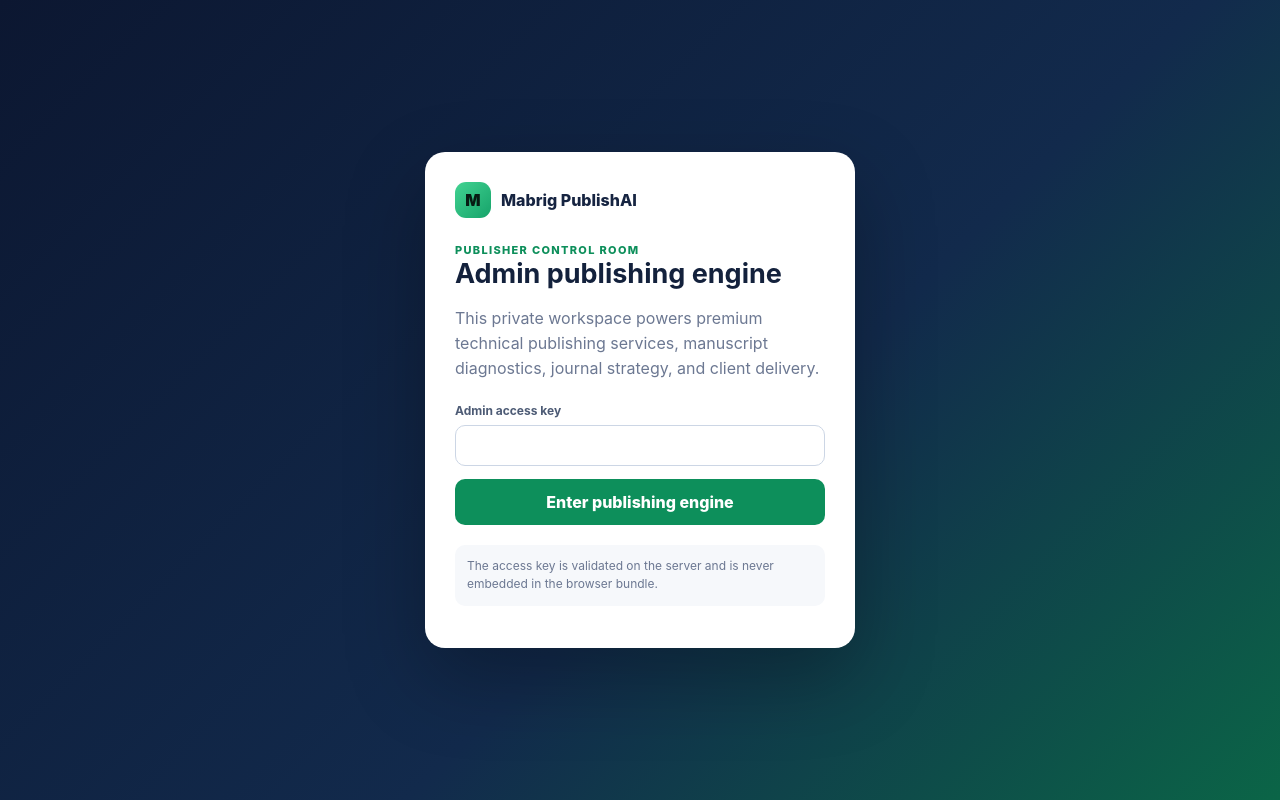
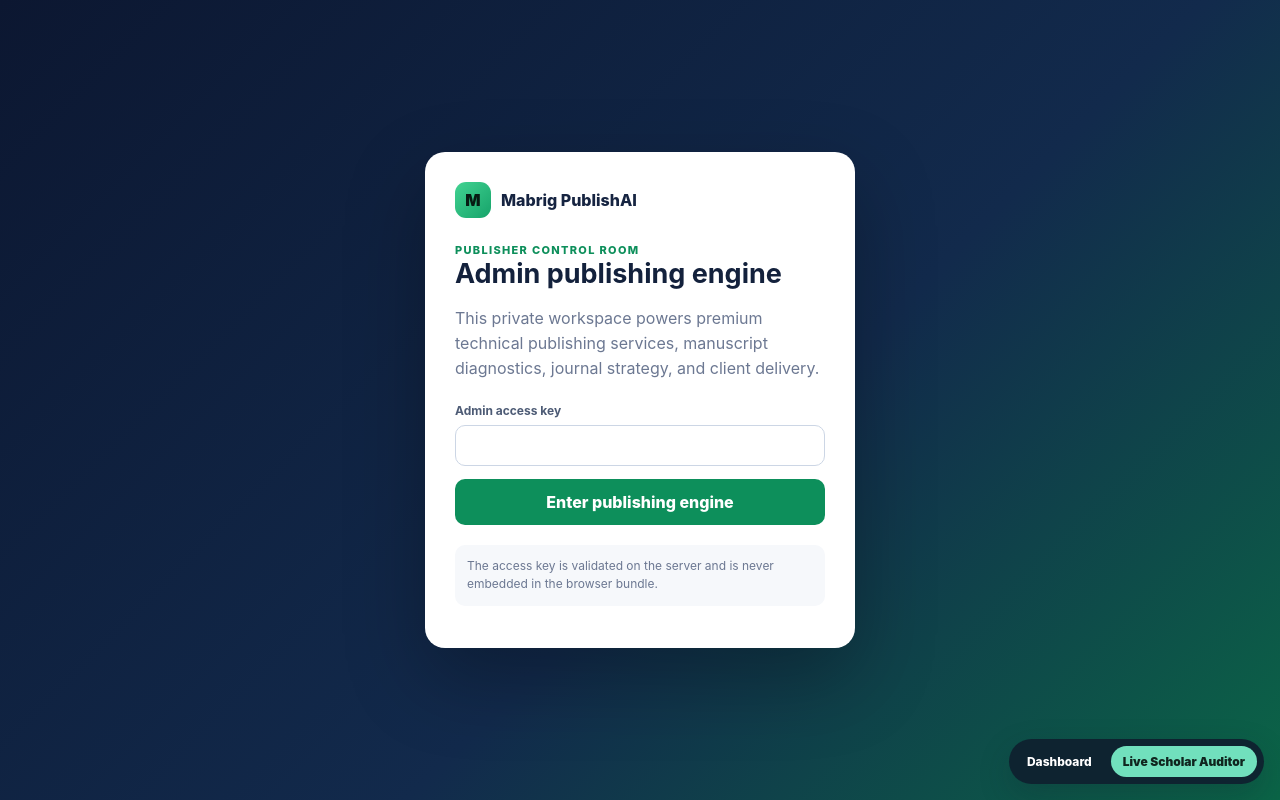
Before and after one commit to mabrig1/publish, a Next.js app: page /admin/login in a window 1280 px wide. Built offline with nearby package versions, Linux system fonts and the light colour scheme.

Commit message:
Expose Scholar auditor across publisher workspace

```diff
--- /dev/null
+++ b/app/admin/layout.tsx
@@ -0,0 +1,28 @@
+import type { ReactNode } from "react";
+
+export default function AdminLayout({ children }: { children: ReactNode }) {
+  return (
+    <>
+      {children}
+      <nav
+        aria-label="Publisher quick tools"
+        style={{
+          position: "fixed",
+          right: 16,
+          bottom: 16,
+          zIndex: 80,
+          display: "flex",
+          gap: 8,
+          padding: 7,
+          borderRadius: 999,
+          background: "rgba(15,32,47,.94)",
+          boxShadow: "0 12px 32px rgba(15,32,47,.24)",
+          backdropFilter: "blur(10px)",
+        }}
+      >
+        <a href="/admin" style={{ color: "#fff", textDecoration: "none", fontSize: 12, fontWeight: 800, padding: "8px 11px", borderRadius: 999 }}>Dashboard</a>
+        <a href="/admin/scholar-auditor" style={{ color: "#10251f", background: "#71e0bd", textDecoration: "none", fontSize: 12, fontWeight: 900, padding: "8px 12px", borderRadius: 999 }}>Live Scholar Auditor</a>
+      </nav>
+    </>
+  );
+}
```
